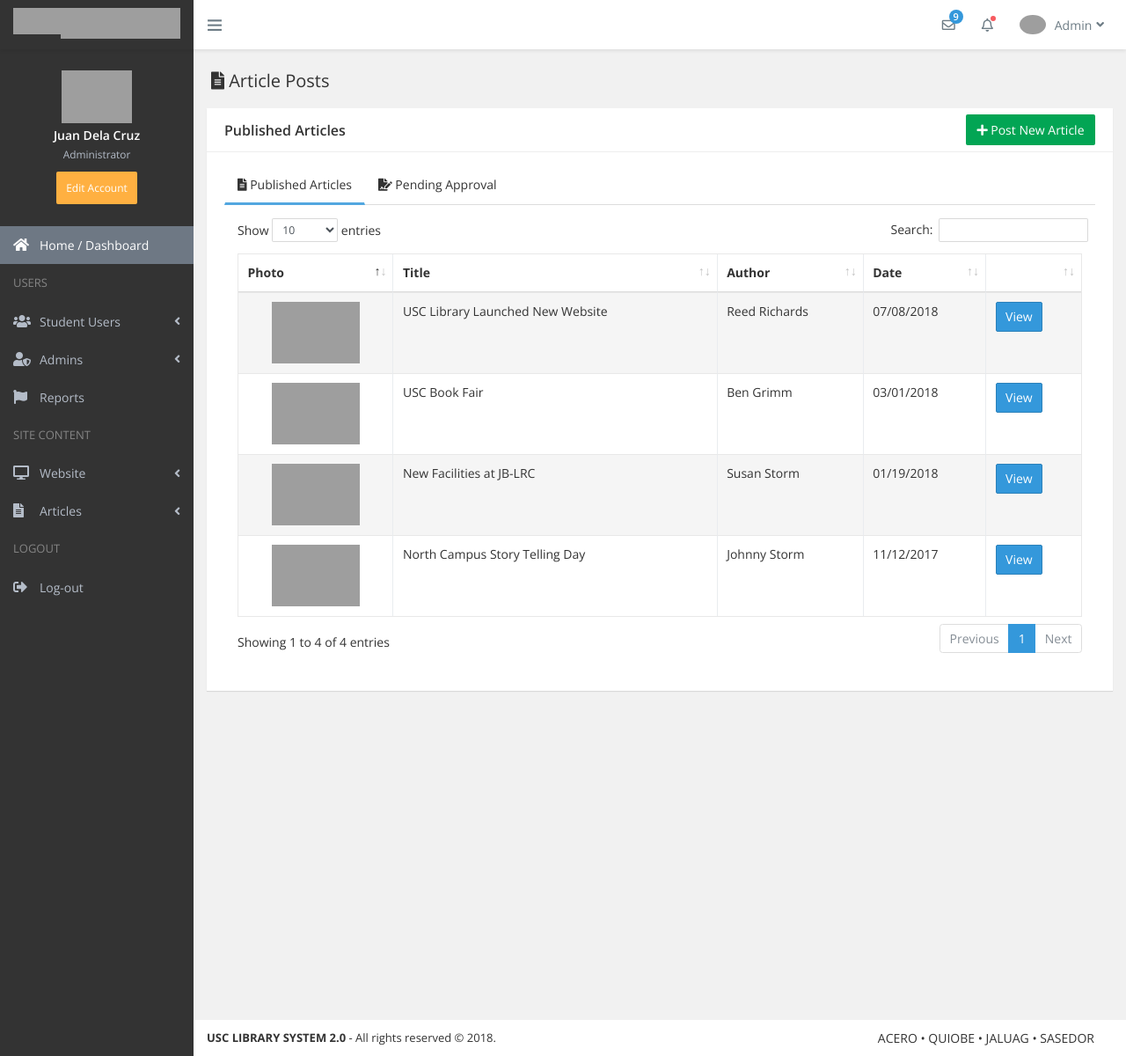
After one commit to lance173/capstone-admin, a PHP site: page /views/articles-table.php in a window 1280 px wide. The commit adds this page. Shown: the whole page at 88% size. Run offline with PHP 8.4, Linux system fonts and the light colour scheme; some libraries are stand-ins or nearby versions; grey boxes are pictures that could not be loaded.

Commit message:
20:55 10/19/18

```diff
--- a/views/admin-table.php
+++ b/views/admin-table.php
@@ -7,14 +7,14 @@
         <div class="content-wrapper">
             <!-- START PAGE CONTENT-->
             <div class="page-heading">
-                <h3 class="page-title"> <i class="sidebar-item-icon fa fa-user-shield"></i> Admin Users </h3>
+                <h3 class="page-title"> <i class="fas fa-file-alt"></i> Admin Users </h3>
             </div>
 
             <div class="row">
                     <div class="col-md-12">
                         <div class="ibox">
                             <div class="ibox-head">
-                                <div class="ibox-title">Line tabs</div>
+                                <div class="ibox-title">All Admins</div>
                                 <div> <a href="add-useradmin.php"> <button class="btn add-btn"> <i class="fas fa-plus"></i> Add New Admin</button> </a> </div>
                             </div>
                             <div class="ibox-body">
--- /dev/null
+++ b/views/articles-table.php
@@ -0,0 +1,113 @@
+<?php
+    require('header.php');
+    include('nav.php');
+?>
+
+
+        <div class="content-wrapper">
+            <!-- START PAGE CONTENT-->
+            <div class="page-heading">
+                <h3 class="page-title"> <i class="fas fa-file-alt"></i> Article Posts </h3>
+            </div>
+
+            <div class="row">
+                    <div class="col-md-12">
+                        <div class="ibox">
+                            <div class="ibox-head">
+                                <div class="ibox-title">Published Articles</div>
+                                <div> <a href="add-article.php"> <button class="btn add-btn"> <i class="fas fa-plus"></i> Post New Article </button> </a> </div>
+                            </div>
+                            <div class="ibox-body">
+                                <ul class="nav nav-tabs tabs-line">
+                                    <li class="nav-item">
+                                        <a class="nav-link active" href="#tab-7-1" data-toggle="tab"><i class="fas fa-file-alt"></i> Published Articles</a>
+                                    </li>
+                                    <li class="nav-item">
+                                        <a class="nav-link" href="#tab-7-2" data-toggle="tab"><i class="fas fa-file-signature"></i> Pending Approval</a>
+                                    </li>
+                                </ul>
+                                <div class="tab-content">
+                                    <div class="tab-pane fade show active" id="tab-7-1">
+
+                                         <table class="table table-striped table-bordered table-hover" id="example-table" cellspacing="0" width="100%">
+                                            <thead>
+                                                <tr>
+                                                    <th>Photo</th>
+                                                    <th>Title</th>
+                                                    <th>Author</th>
+                                                    <th>Date</th>
+                                                    <th>  </th>
+                                                </tr>
+                                            </thead>
+                                            <tbody>
+                                                <tr>
+                                                    <td style="text-align: center;"> <img src="../assets/img/posts/lnch212.jpg" class="img-artvw"> </td>
+                                                    <td>USC Library Launched New Website</td>
+                                                    <td>Reed Richards</td>
+                                                    <td>07/08/2018</td>
+                                                    <td> <a class="btn btn-primary" href="#" role="button"> View </a> </td>
+                                                </tr>
+                                                <tr>
+                                                    <td style="text-align: center;"> <img src="../assets/img/posts/bk-fr2121.jpg" class="img-artvw"> </td>
+                                                    <td>USC Book Fair</td>
+                                                    <td>Ben Grimm</td>
+                                                    <td>03/01/2018</td>
+                                                    <td> <a class="btn btn-primary" href="#" role="button"> View </a> </td>
+                                                </tr>
+                                                <tr>
+                                                    <td style="text-align: center;"> <img src="../assets/img/posts/facl-212121.jpg" class="img-artvw"> </td>
+                                                    <td>New Facilities at JB-LRC</td>
+                                                    <td>Susan Storm</td>
+                                                    <td>01/19/2018 </td>
+                                                    <td> <a class="btn btn-primary" href="#" role="button"> View </a> </td>
+                                                </tr>
+                                                <tr>
+                                                    <td style="text-align: center;"> <img src="../assets/img/posts/uscnc-bkrdng.jpg" class="img-artvw"> </td>
+                                                    <td>North Campus Story Telling Day</td>
+                                                    <td>Johnny Storm</td>
+                                                    <td>11/12/2017</td>
+                                                    <td> <a class="btn btn-primary" href="#" role="button"> View </a> </td>
+                                                </tr>
+                                            </tbody>
+                                        </table>
+
+                                    </div>
+                                    <div class="tab-pane" id="tab-7-2">
+
+                                        <table class="table table-striped table-bordered table-hover" id="example-table" cellspacing="0" width="100%">
+                                            <thead>
+                                                <tr>
+                                                    <th> </th>
+                                                    <th>Photo</th>
+                                                    <th>Title</th>
+                                                    <th>Author</th>
+                                                    <th>Date</th>
+                                                    <th>  </th>
+                                                </tr>
+                                            </thead>
+                                            <tbody>
+                                                <tr>
+                                                    <td style="padding: 30px;"> <a class="btn btn-artvw" href="#" role="button"> <i class="fas fa-check"></i> Approve </a>  </td>
+                                                    <td style="text-align: center;"> <img src="../assets/img/posts/sliman-vst.jpg" class="img-artvw"> </td>
+                                                    <td>Siliman University Siliman University Visitors</td>
+                                                    <td>Reed Richards</td>
+                                                    <td>10/18/2018</td>
+                                                    <td>
+
+                                                        <a class="btn btn-primary" href="#" role="button"> View </a>
+                                                        <a class="btn btn-rptusr" href="#" role="button"> <i class="fas fa-trash-alt"></i> </a>
+                                                    </td>
+                                                </tr>
+                                            </tbody>
+                                        </table>
+
+                                    </div>
+                                </div><br></div>
+                        </div>
+                    </div>
+
+
+                <!--content-wrapper closing tag will be found in footer.php -->
+<?php
+    require('footer.php');
+?>
--- a/views/nav.php
+++ b/views/nav.php
@@ -222,6 +222,9 @@
                             <span class="nav-label">Website</span><i class="fa fa-angle-left arrow"></i></a>
                         <ul class="nav-2-level collapse">
                             <li>
+                                <a href="site-editor.php">Site Editor</a>
+                            </li>
+                            <li>
                                 <a href="table_basic.html">Edit Slider</a>
                             </li>
                             <li>
@@ -234,7 +237,7 @@
                             <span class="nav-label">Articles</span><i class="fa fa-angle-left arrow"></i></a>
                         <ul class="nav-2-level collapse">
                             <li>
-                                <a href="charts_flot.html">All Articles</a>
+                                <a href="articles-table.php">All Articles</a>
                             </li>
                             <li>
                                 <a href="add-article.php">Post New Article</a>
--- a/views/students-table.php
+++ b/views/students-table.php
@@ -16,7 +16,7 @@
                     <div class="col-md-12">
                         <div class="ibox">
                             <div class="ibox-head">
-                                <div class="ibox-title">Line tabs</div>
+                                <div class="ibox-title">All Student Users</div>
                                 <div> <a href="add-userstudent.php"> <button class="btn add-btn"> <i class="fas fa-plus"></i> Add New Student</button> </a> </div>
                             </div>
                             <div class="ibox-body">
```
Also changed, not shown: views/home.php (+6 -6 lines), views/site-editor.php (added, +59 -0 lines), assets/img/posts/sliman-vst.jpg (added).
